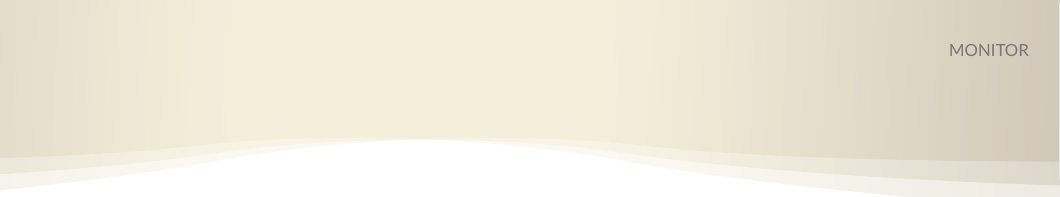
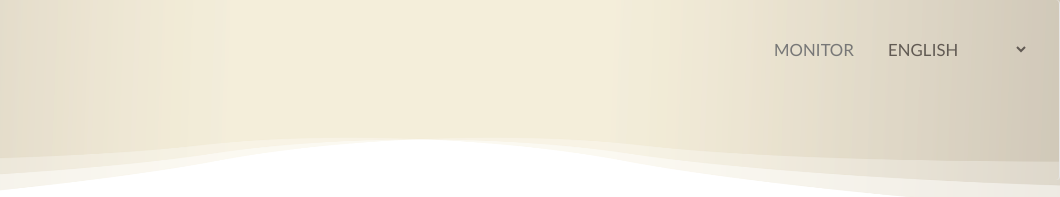
Before and after one commit to kesar/telosfoundation-website, a React app: page / in a window 1280 px wide. Shown: the top 197 px of the page, 220-1280 px from the left. Built offline with nearby package versions, Linux system fonts and the light colour scheme.

Commit message:
added language toggle to navbar, added language setting to localstorage

```diff
--- a/public/resources/en.json
+++ b/public/resources/en.json
@@ -1,4 +1,5 @@
 {
+  "language": "en",
   "landing_page": {
   	"intro_heading": "DPoS Perfected",
   	"intro_content": "Delegated Proof of Stake is the future of smart-contract blockchains. We combine the blazing fast execution and scalability of EOSIO software in with true decentralization that makes DPoS sustainable. Telos will have the most even money supply distribution of any blockchain. This token distribution improves governance so the network is more secure and sustainable.",
--- a/public/resources/pt-br.json
+++ b/public/resources/pt-br.json
@@ -1,4 +1,5 @@
 {
+    "language": "pt-br",
     "landing_page": {
         "intro_heading": "Aperfeiçoado DPoS",
         "intro_content": "Delegated Proof of Stake é o futuro de contrato inteligente em blockchain. Combinamos rápida execução e escalabilidade do software EOSIO com a verdadeira descentralização que torna o DPoS sustentável. Telos terá a distribuição de dinheiro mais equilibrada de qualquer outra blockchain. Esta distribuição de tokens melhora a governança para que a rede seja mais segura e sustentável.",
--- a/src/components/app.js
+++ b/src/components/app.js
@@ -11,8 +11,12 @@ class App extends Component {
 
 	componentDidMount(){
 		//on initial mount, will check local storage for language setting.  If none found, default to english
-
-		this.props.selectLanguage('en');
+		const localLanguage = window.localStorage.getItem('telos_language');
+		if(localLanguage){
+			this.props.selectLanguage(localLanguage);
+		}else{
+			this.props.selectLanguage('en');
+		}
 	}
 
 	render(){
--- /dev/null
+++ b/src/components/language_toggle.js
@@ -0,0 +1,39 @@
+import React, {Component} from 'react';
+import {connect} from 'react-redux';
+import {selectLanguage} from '../actions';
+import '../styles/language_toggle.css';
+
+class LanguageToggle extends Component {
+	constructor(props){
+		super(props);
+		this.handleChange = this.handleChange.bind(this);
+	}
+
+	handleChange(e){
+		e.preventDefault();
+		this.props.selectLanguage(e.target.value);
+		//write to local storage
+		window.localStorage.setItem('telos_language', e.target.value);
+	}
+
+	render(){
+		if(!this.props.site_content) return <div></div>;
+		return (
+			<li className='language_toggle_li'>
+				<select
+					className='language_toggle'
+					onChange={this.handleChange}
+					value={this.props.site_content.language}>
+					<option value='en'>ENGLISH</option>
+					<option value='pt-br'>PORTUGESE-BR</option>
+				</select>
+			</li>
+		);
+	}
+}
+
+function mapStateToProps(state){
+	return {site_content: state.site_content};
+}
+
+export default connect(mapStateToProps, {selectLanguage})(LanguageToggle);
--- a/src/components/navigation.js
+++ b/src/components/navigation.js
@@ -2,6 +2,7 @@ import React from 'react';
 import {Navbar, Nav, NavItem} from 'react-bootstrap';
 import logo from '../img/Telos_MarketingSite_TelosLogo_500px.png';
 import '../styles/navigation.css';
+import LanguageToggle from './language_toggle';
 
 const Navigation = () => {
 
@@ -20,6 +21,7 @@ const Navigation = () => {
 				<NavItem>
 					MONITOR
 				</NavItem>
+				<LanguageToggle />
 			</Nav>
 		  </Navbar.Collapse>
 		</Navbar>
--- a/src/index.css
+++ b/src/index.css
@@ -10,7 +10,7 @@ p {
   margin-bottom: 1.3em;
 }
 
-a,p {
+a,p, select, option {
   font-size: 1.2em;
 }
 
--- /dev/null
+++ b/src/styles/language_toggle.css
@@ -0,0 +1,10 @@
+@media screen and (min-width: 767px){
+	.language_toggle_li {
+		padding: 38px 15px;
+	}
+}
+
+.language_toggle {
+	border: none;
+	background-color: transparent;
+}
```
Lines whose indentation alone changed are shown as unchanged.
